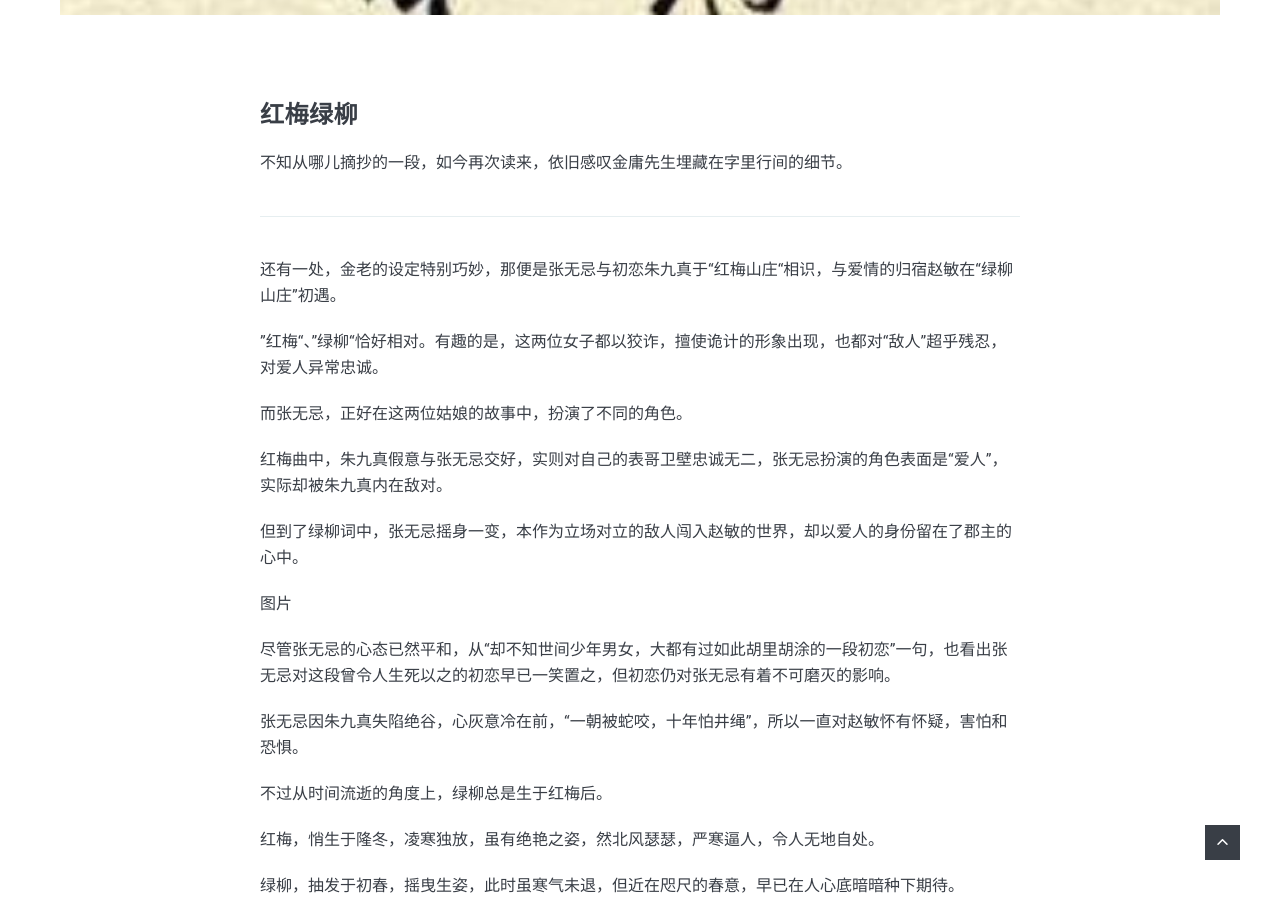
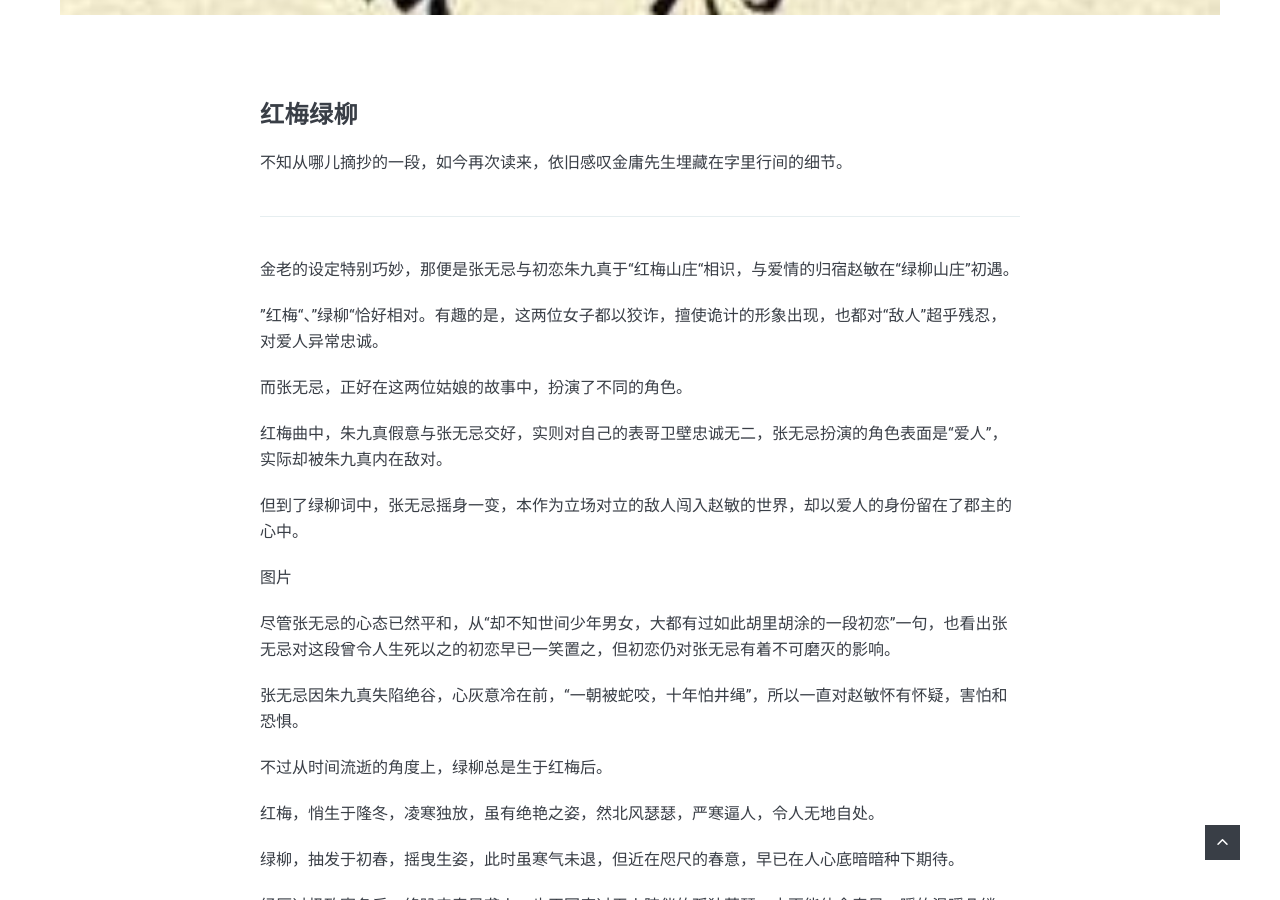
Before and after one commit to JeffVipPan/jeffvippan.github.io, a Jekyll site: the page built from _posts/2020-10-18-金庸武侠里的一些记忆.markdown, in a window 1280 px wide and 900 px high, scrolled down 1028 px. Built offline with Jekyll 4.4.1, drawn with Linux system fonts in a browser that asks for light colours; nearby versions of some CDN libraries; comment, search, counter and statistics services are not loaded.

```diff
--- a/_posts/2020-10-18-金庸武侠里的一些记忆.markdown
+++ b/_posts/2020-10-18-金庸武侠里的一些记忆.markdown
@@ -10,7 +10,7 @@
 不知从哪儿摘抄的一段，如今再次读来，依旧感叹金庸先生埋藏在字里行间的细节。
 
 ---
-还有一处，金老的设定特别巧妙，那便是张无忌与初恋朱九真于“红梅山庄“相识，与爱情的归宿赵敏在“绿柳山庄”初遇。
+金老的设定特别巧妙，那便是张无忌与初恋朱九真于“红梅山庄“相识，与爱情的归宿赵敏在“绿柳山庄”初遇。
 
 ”红梅“、”绿柳“恰好相对。有趣的是，这两位女子都以狡诈，擅使诡计的形象出现，也都对“敌人”超乎残忍，对爱人异常忠诚。
 
```
